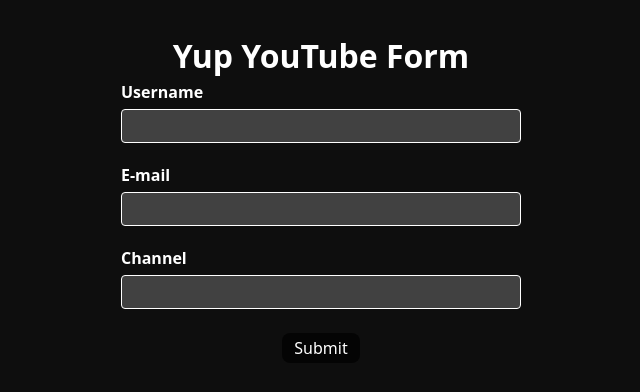
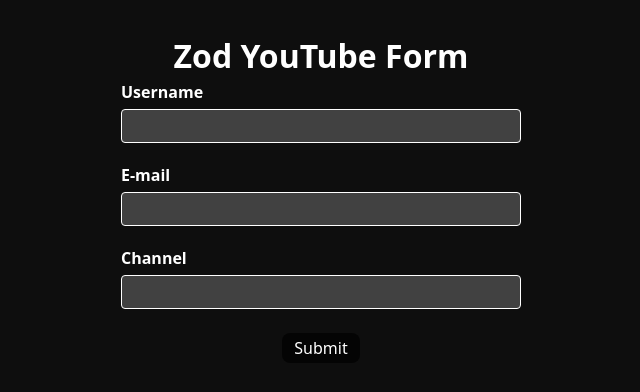
Before and after one commit to RebeccaAyodele/react-hook-form, a React (Vite) app: page / in a window 1280 px wide. Shown: the top 392 px of the page, without its empty margins (319-959 px from the left). Built offline with nearby package versions, Linux system fonts and the light colour scheme.

Commit message:
Zod integration

```diff
--- a/package.json
+++ b/package.json
@@ -19,6 +19,7 @@
     "react-dom": "^19.0.0",
     "react-hook-form": "^7.56.3",
     "yup": "^1.6.1",
+    "zod": "^3.24.4",
     "zustand": "^5.0.4"
   },
   "devDependencies": {
--- a/src/App.tsx
+++ b/src/App.tsx
@@ -1,12 +1,14 @@
 import "./App.css"
+import ZodYouTubeForm from "./components/ZodYoutubeForm"
 // import YoutubeForm from "./components/YoutubeForm"
-import YupYouTubeForm from "./components/YupYouTubeForm"
+// import YupYouTubeForm from "./components/YupYouTubeForm"
 
 const App = () => {
   return (
     <div>
       {/* <YoutubeForm /> */}
-      <YupYouTubeForm />
+      {/* <YupYouTubeForm /> */}
+      <ZodYouTubeForm />
     </div>
   )
 }
--- /dev/null
+++ b/src/components/ZodYoutubeForm.tsx
@@ -0,0 +1,74 @@
+import { useForm } from "react-hook-form"
+import { DevTool } from "@hookform/devtools"
+import { zodResolver } from "@hookform/resolvers/zod"
+import { z } from "zod"
+
+const schema = z.object({
+    username: z.string().nonempty("Username is required"),
+    email: z.string().nonempty("Email is required").email("Email format is not valid"),
+    channel: z.string().nonempty("Channel is required"),
+})
+
+type FormValues = {
+    username: string;
+    email: string;
+    channel: string;
+}
+
+const ZodYouTubeForm = () => {
+    const form = useForm<FormValues>({
+        defaultValues: {
+            username: "",
+            email: "",
+            channel: "",
+        },
+        resolver: zodResolver(schema)
+    });
+
+    const { register, control, handleSubmit, formState } = form;
+    const { errors } = formState;
+
+    const onSubmit = (data: FormValues) => {
+        console.log(data);
+    }
+  return (
+    <div>
+        <h1>Zod YouTube Form</h1>
+        <form onSubmit={handleSubmit(onSubmit)} noValidate>
+        <div className="form-control">
+          <label htmlFor="username">Username</label>
+          <input
+            type="text"
+            id="username"
+            {...register("username")}
+          />
+          <p className="error">{errors.username?.message}</p>
+        </div>
+
+        <div className="form-control">
+          <label htmlFor="email">E-mail</label>
+          <input
+            type="email"
+            id="email"
+            {...register("email")}
+          />
+          <p className="error">{errors.email?.message}</p>
+        </div>
+
+        <div className="form-control">
+          <label htmlFor="channel">Channel</label>
+          <input
+            type="text"
+            id="channel"
+            {...register("channel")}
+          />
+          <p className="error">{errors.channel?.message}</p>
+        </div>
+        <button>Submit</button>
+        </form>
+        <DevTool control={control} />
+    </div>
+  )
+}
+
+export default ZodYouTubeForm
```
Also changed, not shown: 1 other file (tests, documents, lock files or other folders).
